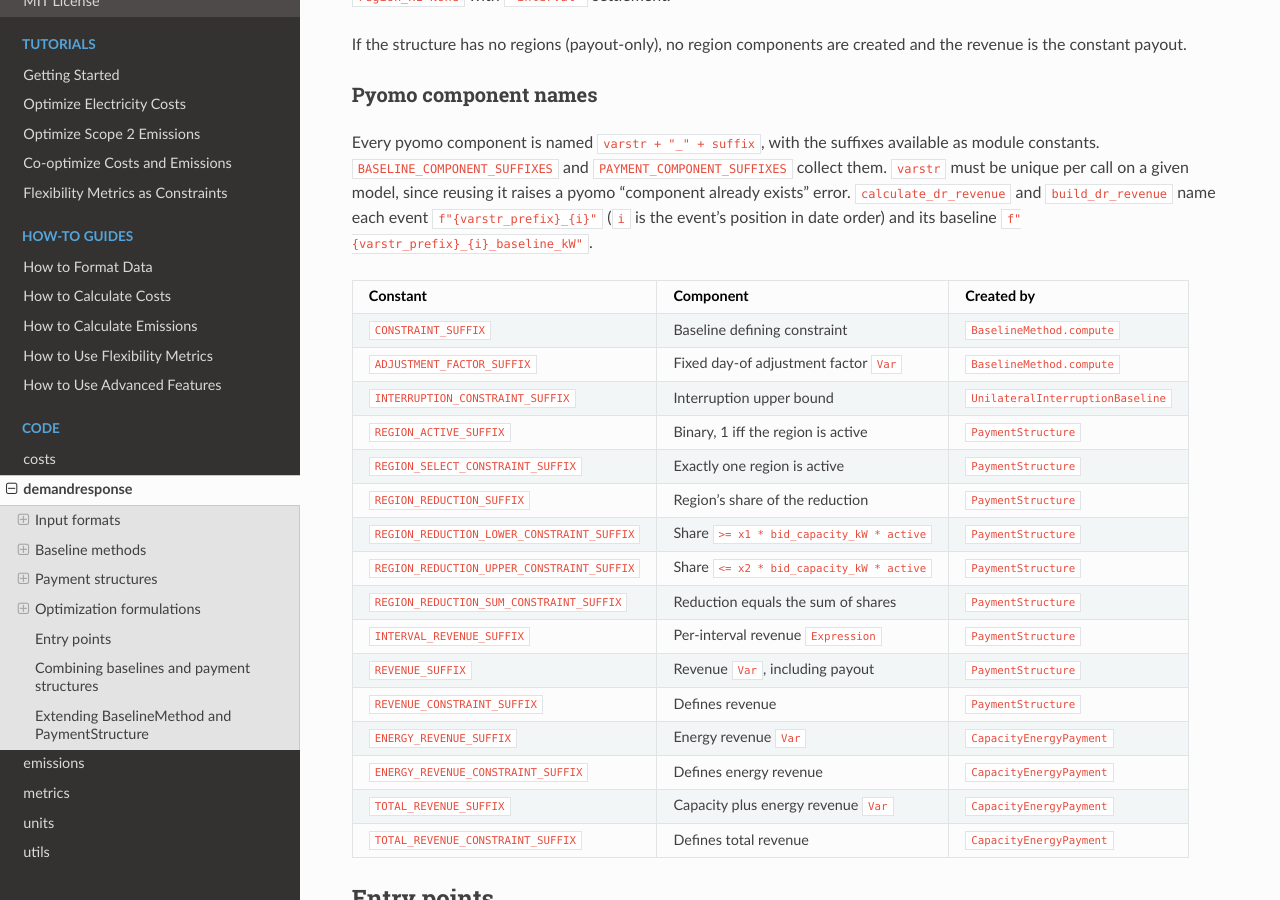
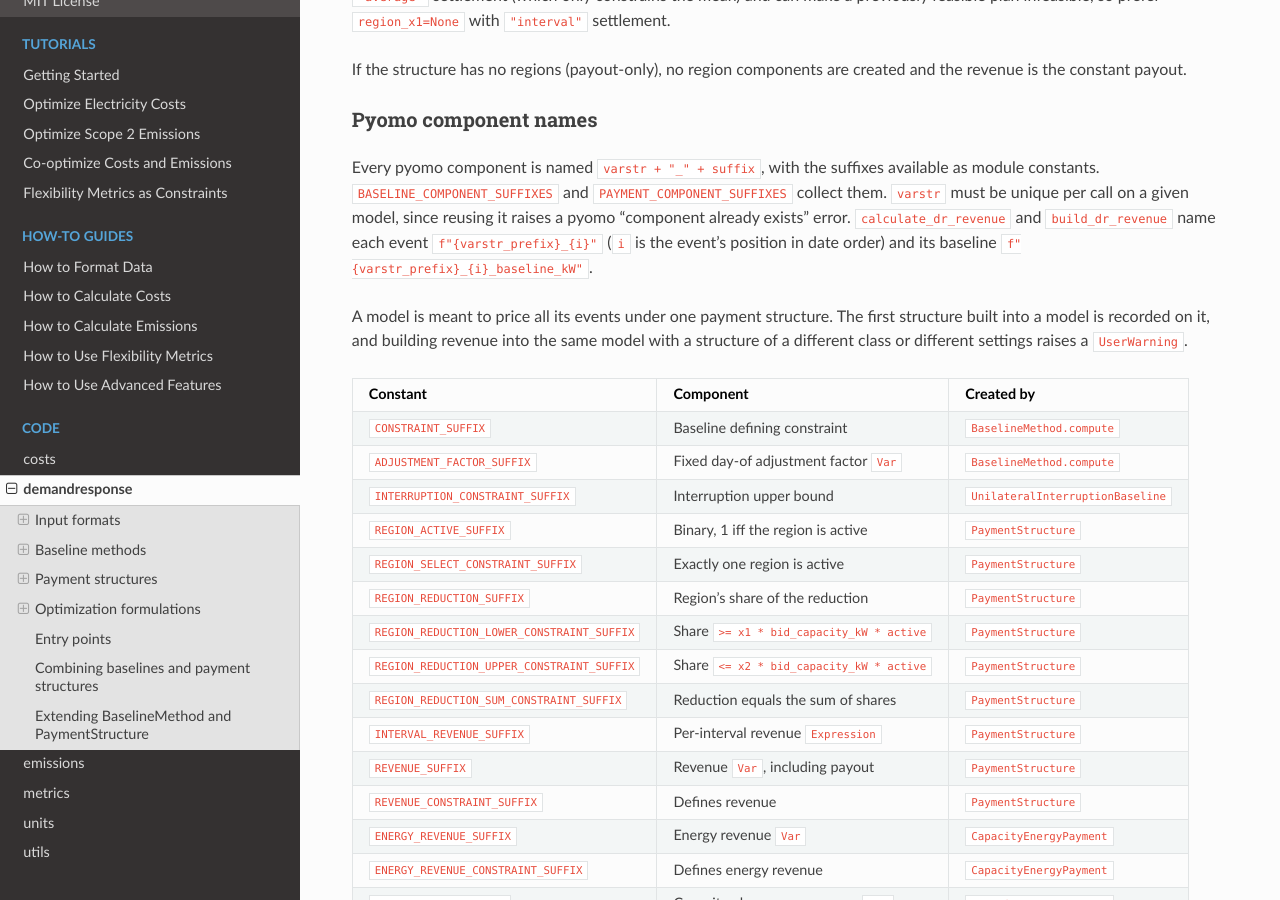
Before and after one commit to we3lab/eeco, a Sphinx documentation site: the page built from docs/demandresponse.rst, in a window 1280 px wide and 900 px high, scrolled down 6645 px. Built offline with Sphinx 7.4.7 and the Read the Docs theme 3.1.0, drawn with Linux system fonts in a browser that asks for light colours; formulas are drawn with MathJax 3; some of the changed text lies outside the part shown.

Commit message:
update docs

```diff
--- a/docs/demandresponse.rst
+++ b/docs/demandresponse.rst
@@ -84,9 +84,10 @@ span of delivered ratio (reduction divided by bid capacity) and maps it
 linearly onto payment ratios ``y1`` to ``y2``. A region whose ``x2`` is
 infinite pays a flat ``y1``. Bounds may be given as the strings
 ``"Infinity"``/``"-Infinity"`` (as produced by ``json.load`` on a quoted JSON
-value); these are coerced to ``inf``/``-inf``. Every entry point that takes
-``payment_function`` also accepts a :class:`PaymentStructure` instance
-directly.
+value); these are coerced to ``inf``/``-inf``. Entry points that take
+``payment_function`` expect a :class:`PaymentStructure` (or subclass)
+instance, built from the regions list, e.g.
+``PaymentStructure(regions)``, not the raw list.
 
 Baseline methods
 =================
@@ -373,6 +374,11 @@ exists" error. ``calculate_dr_revenue`` and ``build_dr_revenue`` name each
 event ``f"{varstr_prefix}_{i}"`` (``i`` is the event's position in date
 order) and its baseline ``f"{varstr_prefix}_{i}_baseline_kW"``.
 
+A model is meant to price all its events under one payment structure. The
+first structure built into a model is recorded on it, and building revenue
+into the same model with a structure of a different class or different
+settings raises a ``UserWarning``.
+
 .. list-table::
    :header-rows: 1
 
```
